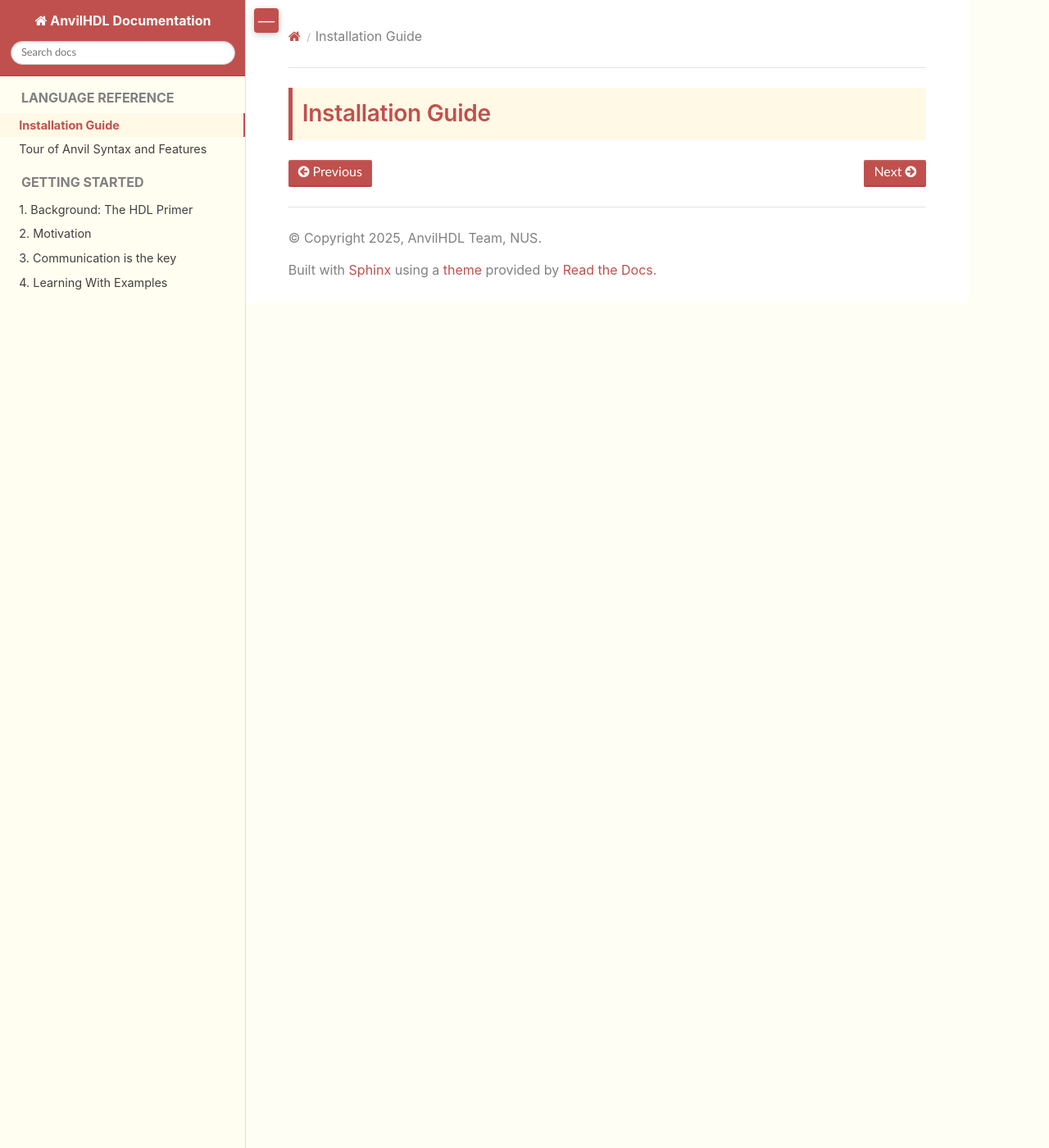
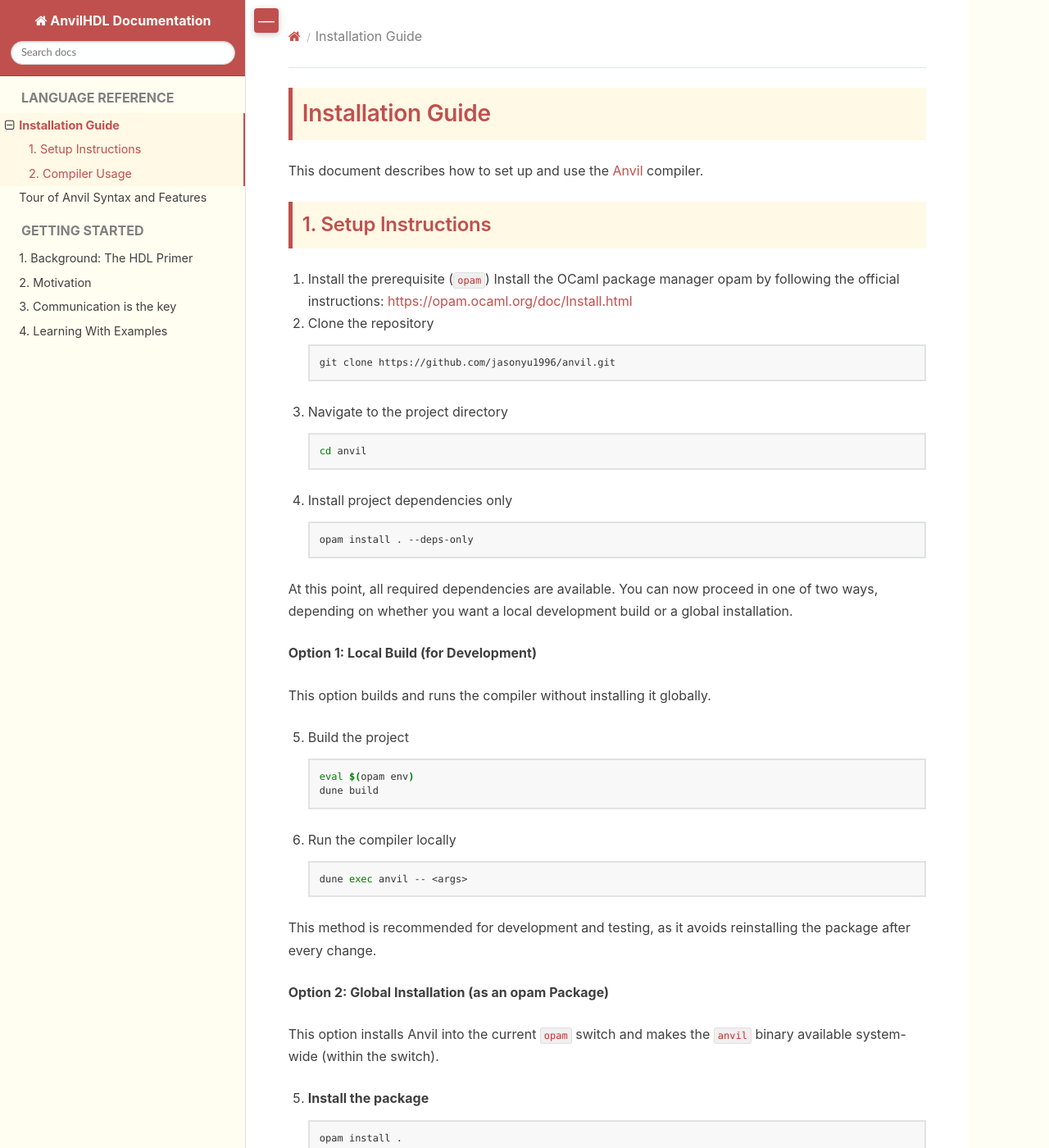
Before and after one commit to AnvilHDL/anvil-docs, a Sphinx documentation site: the page built from docs/installation.md, in a window 1280 px wide and 1400 px high. Shown: the whole window at 82% size. Built offline with Sphinx 7.4.7 and the Read the Docs theme 3.1.0, drawn with Linux system fonts in a browser that asks for light colours; some of the changed text lies outside the part shown.

Commit message:
add installation guide

````diff
--- a/docs/conf.py
+++ b/docs/conf.py
@@ -39,7 +39,7 @@
     "amsmath",     # Enable LaTeX math environments
 ]
 
-templates_path = ['_templates']
+templates_path = ['templates']
 exclude_patterns = ['_build', 'Thumbs.db', '.DS_Store']
 
 # -- Options for HTML output -------------------------------------------------
--- a/docs/installation.md
+++ b/docs/installation.md
@@ -1 +1,101 @@
 # Installation Guide
+
+This document describes how to set up and use the [Anvil](https://github.com/jasonyu1996/anvil) compiler.
+
+## 1. Setup Instructions
+
+1. Install the prerequisite (`opam`)
+   Install the OCaml package manager opam by following the official instructions:
+   [https://opam.ocaml.org/doc/Install.html](https://opam.ocaml.org/doc/Install.html)
+
+2. Clone the repository
+
+   ```bash
+   git clone https://github.com/jasonyu1996/anvil.git
+   ```
+
+3. Navigate to the project directory
+
+   ```bash
+   cd anvil
+   ```
+
+4. Install project dependencies only
+
+   ```bash
+   opam install . --deps-only
+   ```
+
+At this point, all required dependencies are available. You can now proceed in one of two ways, depending on whether you want a local development build or a global installation.
+
+
+**Option 1: Local Build (for Development)**
+
+This option builds and runs the compiler without installing it globally.
+
+5. Build the project
+
+   ```bash
+   eval $(opam env)
+   dune build
+   ```
+
+6. Run the compiler locally
+
+   ```bash
+   dune exec anvil -- <args>
+   ```
+
+This method is recommended for development and testing, as it avoids reinstalling the package after every change.
+
+**Option 2: Global Installation (as an opam Package)**
+
+This option installs Anvil into the current `opam` switch and makes the `anvil` binary available system-wide (within the switch).
+
+5. **Install the package**
+
+   ```bash
+   opam install .
+   ```
+
+This command pins the package to the current directory, builds it, and installs the `anvil` binary globally.
+
+
+
+## 2. Compiler Usage
+
+After installation, the compiler can be invoked as follows:
+
+- For local builds:
+
+  ```bash
+  dune exec anvil -- [options] <file1> [<file2>] ...
+  ```
+- For global installations:
+
+  ```bash
+  anvil [options] <file1> [<file2>] ...
+  ```
+
+The input files must use the `.anvil` extension.
+
+
+Following are the available command-line options:
+
+```bash
+-verbose            Enable verbose output for debugging
+-disable-lt-checks  Disable lifetime and borrow checks
+-O <level>          Set optimisation level: 0, 1, or 2 (default: 0)
+--help              Display this help message
+```
+
+
+**Example Usage**
+
+```bash
+dune exec anvil -- example.anvil -verbose -O 2
+```
+
+This command compiles `example.anvil` with:
+- verbose debug output enabled, and
+- optimisation level set to 2.
````
Also changed, not shown: docs/examples.md (+2 -0 lines).
